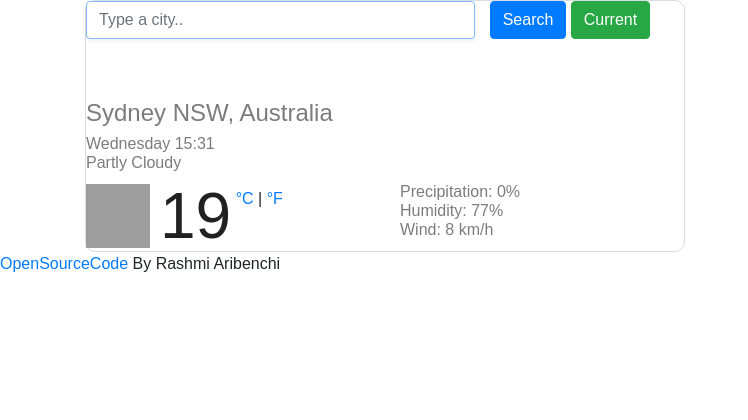
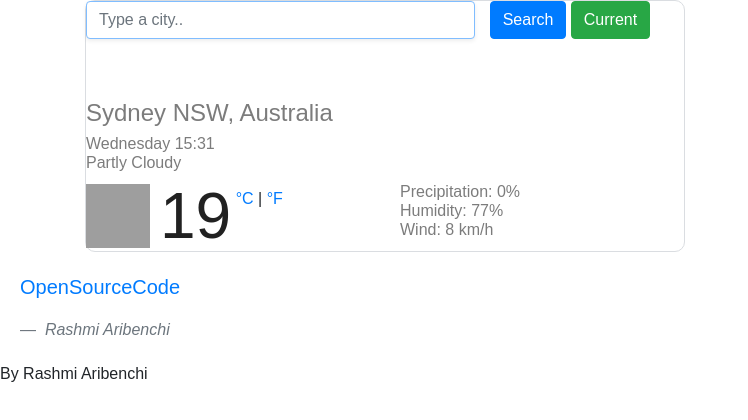
Before and after one commit to raribencchi/Wk6_Homework, a website built with Parcel: page index.html in a window 1280 px wide. Shown: the whole page, without its empty margins (0-748 px from the left). Built offline with nearby package versions, Linux system fonts and the light colour scheme; no server answers; grey boxes are pictures that could not be loaded.

Commit message:
added footer

```diff
--- a/index.html
+++ b/index.html
@@ -85,8 +85,17 @@
     </div>
 
     <div>
+      <div id="mycode">
+
+        <div class="card-body">
+          <blockquote class="blockquote mb-0">
+            <p><a href="https://github.com/raribencchi/Wk6_Homework.git" class="mycode-link">OpenSourceCode </a></p>
+            <footer class="blockquote-footer"> <cite title="OwnerofthePage">Rashmi Aribenchi</cite></footer>
+          </blockquote>
+        </div>
+      </div>
       <p id="mycode">
- <a href="https://github.com/raribencchi/Wk6_Homework.git" class="mycode-link">OpenSourceCode </a>
+
  <span>By Rashmi Aribenchi</span>
 </p>
 </div>
```
